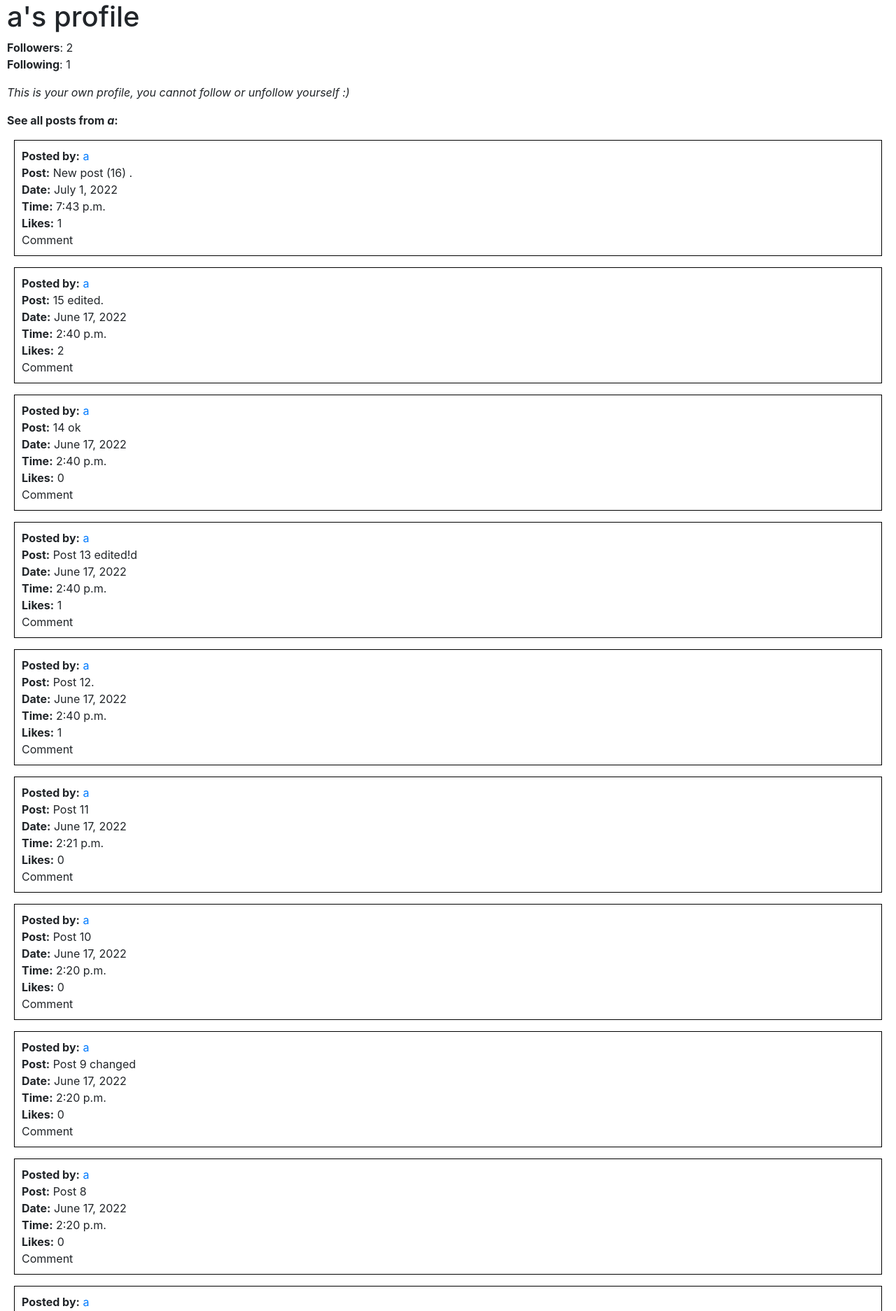
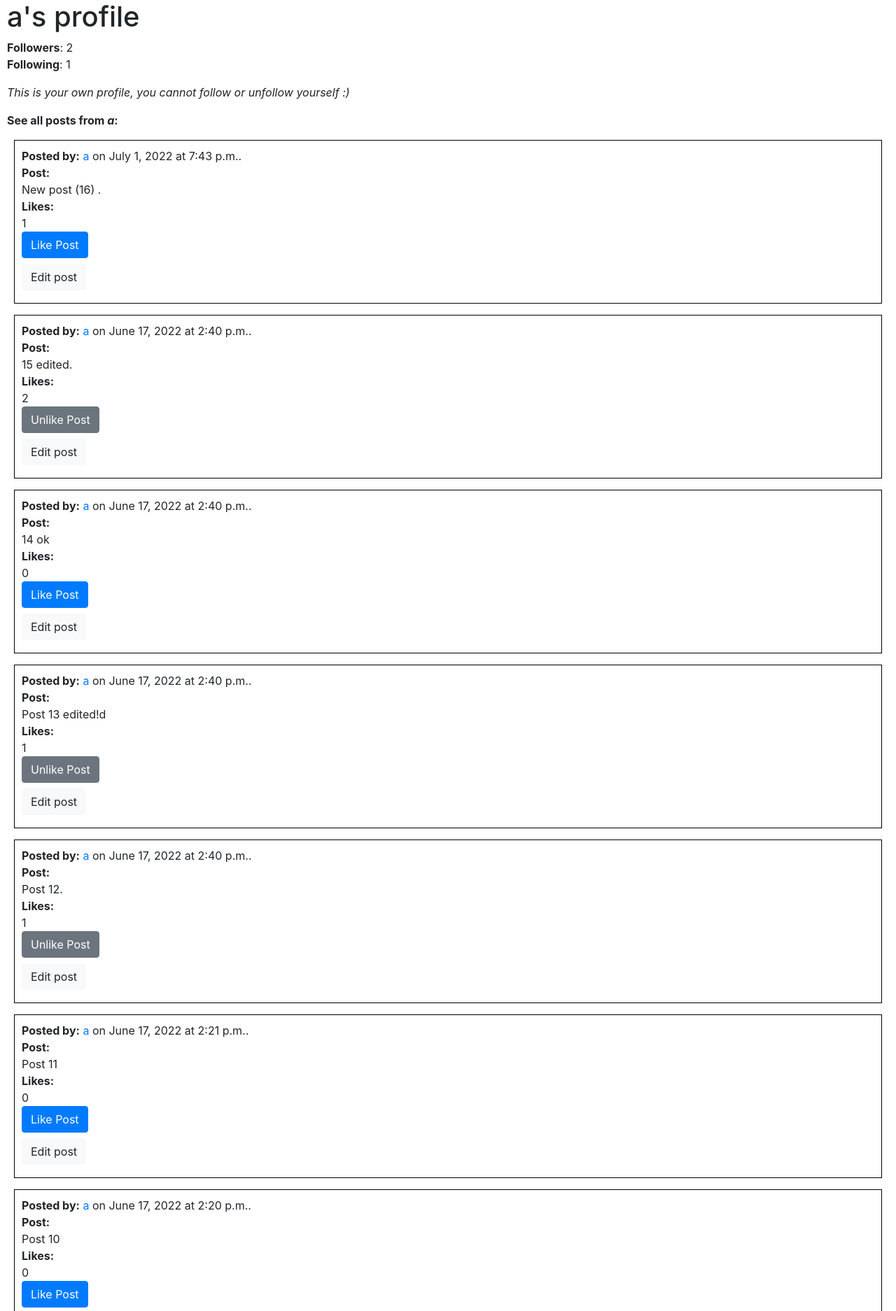
Before and after one commit to AntoineSau/network, a Django app: page /user/a in a window 1280 px wide. Shown: the part 66-1940 px from the top of the page at 70% size. Run offline with Django 3.2, Linux system fonts and the light colour scheme; a user stored in the database is signed in; data comes from the database, SQL or seed files in the repository; both versions use the stored data as it was after the commit; tables that the repository leaves empty hold one stand-in row (values such as "Sample post"); some libraries are stand-ins or nearby versions.

Commit message:
Posts views updated everywhere. To do: CSRF token when editing post

```diff
--- a/network/templates/network/profile.html
+++ b/network/templates/network/profile.html
@@ -68,25 +68,50 @@
     <!-- Display all of the posts for that user, in reverse chronological order -->
     <b>See all posts from <i>{{ username }}</i>:</b>
     <p></p>
-    {% for user_post in page_obj %}
-        <div class="subdiv">
-            <b>Posted by:</b> <a href="{% url 'profile_page' user_post.userid.username %}">{{ user_post.userid.username }}</a>
-            <br>
-            <b>Post:</b> {{ user_post.post }}
-            <br>
-            <b>Date:</b> {{ user_post.datetime.date }}
-            <br>
-            <b>Time:</b> {{ user_post.datetime.time }}
-            <br>
-            <b>Likes:</b> {{ user_post.likes }}
-            <br>
-            Comment
-            <br>
-        </div>
-        <p></p>
-    <!-- If user hasn´t published yet, show message -->
+    {% for post in page_obj %}
+    <!-- DIV for post -->
+    <div id="{{post.id}}" class="subdiv">
+        <b>Posted by:</b> <a href="{% url 'profile_page' post.userid.username %}">{{ post.userid.username }}</a>
+        on {{ post.datetime.date }}
+        at {{ post.datetime.time }}.
+        <!-- Test of putting id to post so we can modify it later wiht its id-->
+        <br>
+        <b>Post:</b>
+        <div id="post{{post.id}}">{{ post.post }}</div>
+        <b>Likes:</b >
+        <div id="likecount{{post.id}}">{{ post.likes }}</div>
+
+        <!-- TEST PRINT ONLY List of pstos liked by the user
+        Posts liked by user: {{postslikedbyuser}}  -->
+
+        <!-- If user doesn't LIKE the post, give option to like-->
+        <!-- Else, give possibility to unlike -->
+        {% if user.is_authenticated %}
+            {% if post.id in postslikedbyuser %}
+                <button id="buttonlike{{post.id}}" onclick="deletelike({{post.id}})" class="buttonedit btn btn-secondary mb-2">Unlike Post</button>
+            {% else %}
+                <button id="buttonlike{{post.id}}" onclick="addlike({{post.id}})" class="buttonedit btn btn-primary mb-2">Like Post</button>
+            {% endif %}
+        {% else %}
+            <i>You must be <a href="{% url 'login' %}">logged in</a> to like or unlike posts.</i>
+        {% endif %}
+        <br>
+        <!-- Test PRINT post id is {{ post.id }}
+        <br> -->
+        <!-- Give users the possibility to edit only THEIR POSTS passing in all data-->
+        {% if post.userid.username == user.username %}
+            <div>
+                <button id="button{{post.id}}" onclick="editpost({{post.id}})" class="buttonedit btn btn-light mb-2">Edit post</button>
+            </div>
+        {% endif %}
+
+    </div>
+
+    <!-- TODO id for button  wo chgne its innerHTML -->
+
+    <p></p>
     {% empty %}
-        <i>{{ username }}</i> hasn't published any post, yet.
+        We haven't found any post, yet!
         <p></p>
     {% endfor %}
 
--- a/network/views.py
+++ b/network/views.py
@@ -43,11 +43,16 @@ def index(request):
         page_number = request.GET.get('page')
         page_obj = paginator.get_page(page_number)
 
+        if request.user.is_authenticated:
+            postslikedbyuser = Like.objects.filter(likedby=user).values_list('postid', flat=True)
+        else:
+            postslikedbyuser = None
 
         return render(request, "network/index.html", {
             # Passing all posts from database (with latest first) to display them later
             "posts": posts,
-            "page_obj": page_obj
+            "page_obj": page_obj,
+            "postslikedbyuser": postslikedbyuser
         })
 
 
@@ -60,9 +65,11 @@ def index(request):
         page_number = request.GET.get('page')
         page_obj = paginator.get_page(page_number)
 
-        # TDL check with AnonymousUSer
-        postslikedbyuser = Like.objects.filter(likedby=user).values_list('postid', flat=True)
 
+        if request.user.is_authenticated:
+            postslikedbyuser = Like.objects.filter(likedby=user).values_list('postid', flat=True)
+        else:
+            postslikedbyuser = None
 
         return render(request, "network/index.html", {
             # Passing all posts from database (with latest first) to display them later
@@ -168,6 +175,12 @@ def profile_page(request, username):
                 amount_of_following = Follower.objects.filter(follower=user_profiled_id).count()
                 isfollowing = Follower.objects.filter(followed=user_profiled_id,follower=user_logged_in).count()
 
+                user = request.user
+                if request.user.is_authenticated:
+                    postslikedbyuser = Like.objects.filter(likedby=user).values_list('postid', flat=True)
+                else:
+                    postslikedbyuser = None
+
                 return render(request, "network/profile.html", {
                             "username": username,
                             "user_profiled": user_profiled,
@@ -178,7 +191,9 @@ def profile_page(request, username):
                             "isfollowing": isfollowing,
                             "user_posts": user_posts,
                             "post_request": "follow",
-                            "page_obj": page_obj
+                            "page_obj": page_obj,
+                            "postslikedbyuser": postslikedbyuser
+
                         })
 
             # If not, display page without posts
@@ -229,6 +244,12 @@ def profile_page(request, username):
                 amount_of_following = Follower.objects.filter(follower=user_profiled_id).count()
                 isfollowing = Follower.objects.filter(followed=user_profiled_id,follower=user_logged_in).count()
 
+                user = request.user
+                if request.user.is_authenticated:
+                    postslikedbyuser = Like.objects.filter(likedby=user).values_list('postid', flat=True)
+                else:
+                    postslikedbyuser = None
+
                 return render(request, "network/profile.html", {
                             "username": username,
                             "user_profiled": user_profiled,
@@ -239,7 +260,8 @@ def profile_page(request, username):
                             "isfollowing": isfollowing,
                             "user_posts": user_posts,
                             "post_request": "unfollow",
-                            "page_obj": page_obj
+                            "page_obj": page_obj,
+                            "postslikedbyuser": postslikedbyuser
                         })
 
             # If not, display page without posts
@@ -276,6 +298,12 @@ def profile_page(request, username):
             # Checking if user_logged_in is following user in profile
             isfollowing = Follower.objects.filter(followed=user_profiled_id,follower=user_logged_in).count()
 
+            user = request.user
+            if request.user.is_authenticated:
+                postslikedbyuser = Like.objects.filter(likedby=user).values_list('postid', flat=True)
+            else:
+                postslikedbyuser = None
+
             return render(request, "network/profile.html", {
                         "username": username,
                         "user_profiled": user_profiled,
@@ -285,7 +313,8 @@ def profile_page(request, username):
                         "user_logged_in": user_logged_in,
                         "isfollowing": isfollowing,
                         "user_posts": user_posts,
-                        "page_obj": page_obj
+                        "page_obj": page_obj,
+                        "postslikedbyuser": postslikedbyuser
                     })
 
         # If not, display page without posts
@@ -313,6 +342,12 @@ def following(request):
     page_number = request.GET.get('page')
     page_obj = paginator.get_page(page_number)
 
+    user = request.user
+    if request.user.is_authenticated:
+        postslikedbyuser = Like.objects.filter(likedby=user).values_list('postid', flat=True)
+    else:
+        postslikedbyuser = None
+
 
     return render(request, "network/following.html", {
        # Passing all posts from database (with latest first) to display them later
@@ -320,10 +355,10 @@ def following(request):
         "isfollowing": isfollowing,
         "isfollowingids": isfollowingids,
         "user_logged_in": user_logged_in,
-        "page_obj": page_obj
+        "page_obj": page_obj,
+        "postslikedbyuser": postslikedbyuser
     })
 
-@csrf_exempt
 @login_required(login_url='login')
 def editpost(request, postid, postchangedvalue):
     # Query for request post
@@ -349,7 +384,7 @@ def addlike(request, postid):
     # Query for request post
 
     try:
-        post = Post.objects.get(userid=request.user, pk=postid)
+        post = Post.objects.get(pk=postid)
     except Post.DoesNotExist:
         return JsonResponse({"error": "Post not found."}, status=404)
 
@@ -373,7 +408,7 @@ def deletelike(request, postid):
     # Query for request post
 
     try:
-        post = Post.objects.get(userid=request.user, pk=postid)
+        post = Post.objects.get(pk=postid)
     except Post.DoesNotExist:
         return JsonResponse({"error": "Post not found."}, status=404)
 
```
Also changed, not shown: network/static/network/network.js (+2 -14 lines), network/templates/network/following.html (+37 -11 lines), network/templates/network/index.html (+8 -5 lines), db.sqlite3.
